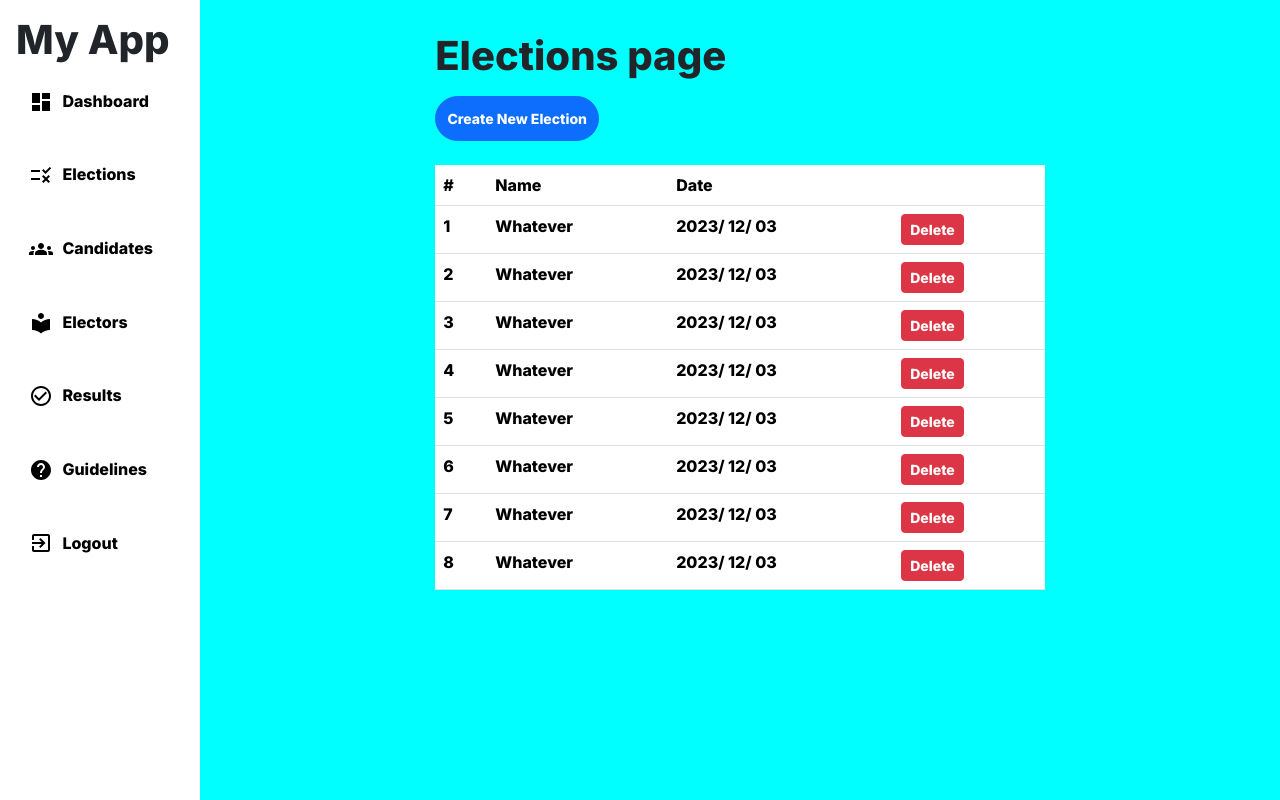
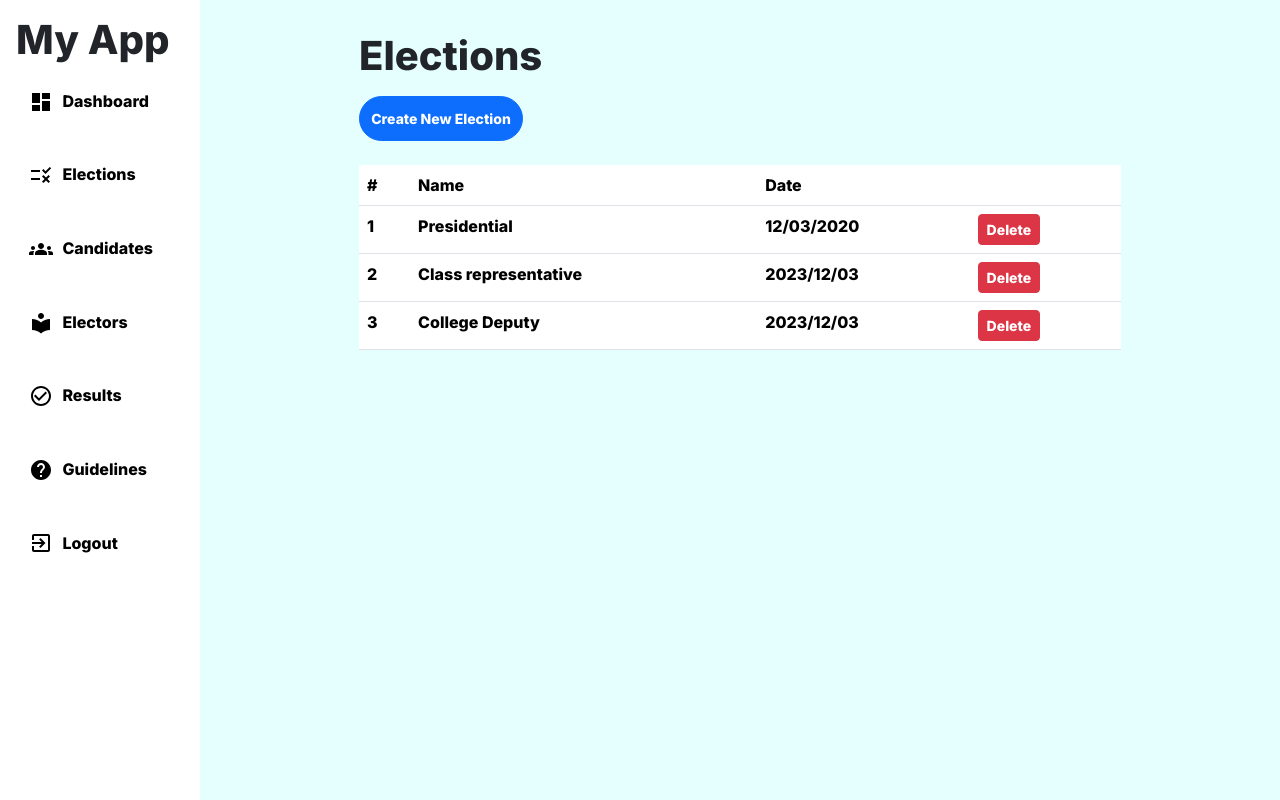
Before and after one commit to christianbiring1/fictional-octo-waddle, a React (Vite) app: page /elections in a window 1280 px wide. Built offline with nearby package versions, Linux system fonts and the light colour scheme.

Commit message:
Fix the Elections popup

```diff
--- a/src/components/admin/index.css
+++ b/src/components/admin/index.css
@@ -4,7 +4,7 @@
 }
 
 .admin_components {
-  background-color: aqua;
+  background-color: rgb(0, 255, 255, .1);
   min-height: 100vh;
   margin-left: 200px;
   padding:  2rem;
--- a/src/components/admin/pages/elections.jsx
+++ b/src/components/admin/pages/elections.jsx
@@ -1,52 +1,39 @@
-import { useState } from 'react';
+import { useEffect, useRef, useState } from 'react';
 import './styles/elections.css';
 
 
 const Elections = () => {
 
+  const [createOpen, setCreateOpen] = useState(false);
+
+  const ref = useRef();
+
+  useEffect(() => {
+    const handler = (event) => {
+      if(createOpen && ref.current && !ref.current.contains(event.target)) {
+        setCreateOpen(false)
+      }
+    };
+    document.addEventListener("mousedown", handler);
+  }, [createOpen])
+
   const [elections, setElections] = useState([
     {
       id: 1,
-      name: 'Whatever',
-      date: '2023/ 12/ 03'
+      name: 'Presidential',
+      date: '12/03/2020'
     },
     {
       id: 2,
-      name: 'Whatever',
-      date: '2023/ 12/ 03'
+      name: 'Class representative',
+      date: '2023/12/03'
     },
     {
       id: 3,
-      name: 'Whatever',
-      date: '2023/ 12/ 03'
-    },
-    {
-      id: 4,
-      name: 'Whatever',
-      date: '2023/ 12/ 03'
-    },
-    {
-      id: 5,
-      name: 'Whatever',
-      date: '2023/ 12/ 03'
-    },
-    {
-      id: 6,
-      name: 'Whatever',
-      date: '2023/ 12/ 03'
-    },
-    {
-      id: 7,
-      name: 'Whatever',
-      date: '2023/ 12/ 03'
-    },
-    {
-      id: 8,
-      name: 'Whatever',
-      date: '2023/ 12/ 03'
+      name: 'College Deputy',
+      date: '2023/12/03'
     }
   ])
-  const [createOpen, setCreateOpen] = useState(false);
 
   const handleCreateOpen = () => {
     setCreateOpen(!createOpen)
@@ -57,13 +44,26 @@ const Elections = () => {
     setElections(newElections);
   };
 
-  // if(!elections.length) return
+
+  // if(!elections.length) return(
+  //   <div className="elections__container">
+  //     <h1>Elections</h1>
+  //     <div className="create_election">
+  //       <button className='btn btn-primary btn-sm mb-4 mt-2 add' style={{ padding: '0.7rem', borderRadius: '1.5rem' }} onClick={handleCreateOpen}>Create New Election</button>
+  //     </div>
+  //     <div className='no_election'>
+  //       <h4 className='fw-lighter'>There is no available election for now</h4>
+  //     </div>
+  //   </div>
+  // )
+
+
   return (
     <div className="elections__container">
+      <h1>Elections</h1>
       <div className="create_election">
+        <button className='btn btn-primary btn-sm mb-4 mt-2 add' style={{ padding: '0.7rem', borderRadius: '1.5rem' }} onClick={handleCreateOpen}>Create New Election</button>
       </div>
-      <h1>Elections page</h1>
-        <button className='btn btn-primary btn-sm mb-4 mt-2 add' style={{ padding: '0.7rem', borderRadius: '1.5rem' }} onClick={handleCreateOpen}>Create New Election</button>
       <table className="table">
         <thead>
           <tr>
@@ -91,7 +91,7 @@ const Elections = () => {
       {
         createOpen &&
       <div className="create__form">
-        <form action="">
+        <form action="" ref={ref}>
           <div className="mb-3">
             <label htmlFor="name" className="form-label">Election Name</label>
             <input type="text" className="form-control" id='name'/>
--- a/src/components/admin/pages/styles/elections.css
+++ b/src/components/admin/pages/styles/elections.css
@@ -1,6 +1,6 @@
 .elections__container {
   font-size: 1rem;
-  width: 60%;
+  width: 75%;
   margin: 0 auto;
   /* position: relative; */
 }
@@ -21,3 +21,9 @@
   padding: 2rem;
   border-radius: 1rem;
 }
+
+.no_election {
+  text-align: center;
+  width: 100%;
+  margin: 2rem auto;
+}
```
